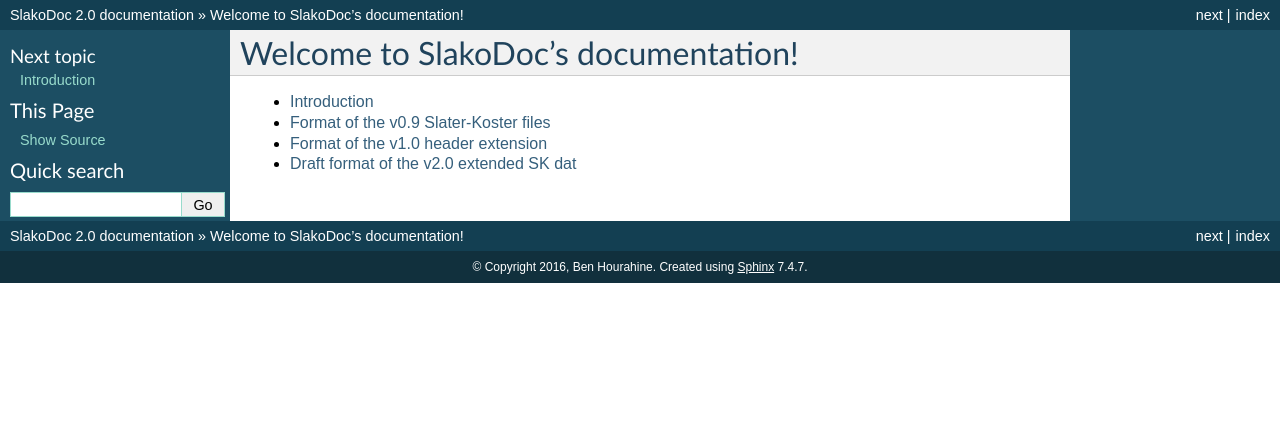
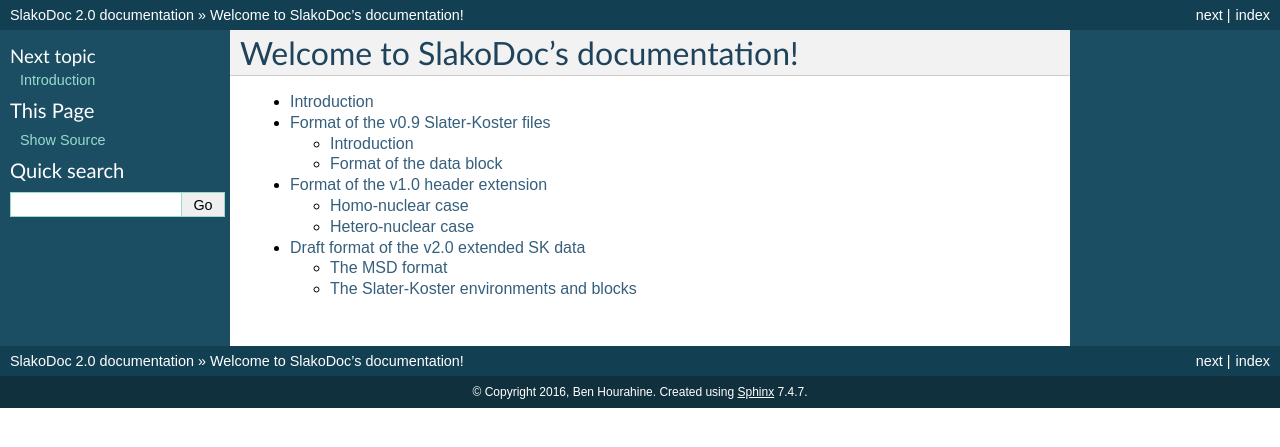
Before and after one commit to bhourahine/slako-doc, a Sphinx documentation site: the page built from source/index.rst, in a window 1280 px wide. Shown: the top 447 px of the page. Built offline with Sphinx 7.4.7, drawn with Linux system fonts in a browser that asks for light colours; some of the changed lines change nothing that is shown.

Commit message:
Added in start of msd format.
Description of the environment and blocks added. The actual SK data in
this format needs to be updated (section 4.2 in the document).

```diff
--- a/source/index.rst
+++ b/source/index.rst
@@ -7,7 +7,7 @@
 ====================================
 
 .. toctree::
-   :maxdepth: 1
+   :maxdepth: 2
 
    introduction.rst
    v0_9.rst
--- a/source/introduction.rst
+++ b/source/introduction.rst
@@ -2,9 +2,8 @@
 Introduction
 ============
 
-This document attempts to set out the format for several versions of the
-Slater-Koster data used in the `DFTB <http://www.dftb.org>`_ method.
+This document attempts to set out the format for several versions of the Slater-Koster data used in
+the `DFTB <http://www.dftb.org>`_ method.
 
-All current format versions are ordinary ASCII text files, with common file
-extensions of .skf (:ref:`version0.9` and :ref:`version1.0`) or .sk2
-(:ref:`version2.0`).
+All current format versions are ordinary ASCII text files, with common file extensions of .skf
+(:ref:`version0.9` and :ref:`version1.0`) or the draft .msd (:ref:`version2.0`) format.
--- a/source/v2_0.rst
+++ b/source/v2_0.rst
@@ -1,34 +1,220 @@
 .. _version2.0:
 
 =========================================
-Draft format of the v2.0 extended SK dat
+Draft format of the v2.0 extended SK data
 =========================================
 
-This format breaks backward compatibility with previous versions.
+This format breaks backward compatibility with previous versions and uses
+machine-readible structured data (MSD) to organise the data.
 
-To distingush from earlier formats, Slater-Koster files distributed from the `dftb.org
-<http://www.dftb.org>`__ site will use the file extension `.sk2` for text-based files.
 
-..
-   or `.json` for JSON format tagged data.
+The MSD format
+==============
 
-This file format is extensible (within some limits) and consists of a series of labelled blocks of
-data for atomic, diatomic pairs, and in principle 3 or 4 body terms, for the chemical elements in
-the Slater-Koster set. Distinct from previous versions, atomic (homo-nuclear) data is stored into a
-single file for each atom, while the heteroatomic data for a pair is packaged into a ``single`` data
-file for each pair of elements, instead of an asymmetric pair of files.
+This file format is extensible (within some limits) and consists of a series of
+tagged environments (which can be nested) together with labelled blocks of
+data. The data blocks can occur outside of an environment, and have fields that
+describe the type, number and layout of their associated data.
 
-Generic format of a data block
-==============================
+The format is currently encoded in ASCII, but both binary and unicode (UTF-8)
+[#]_ are planned. Line endings compliant with either windows or unix are
+accepted.
 
-Each section starts with a block label, begining with ``@`` as the first character at the start of
-the line, followed by the block name. The format of the block data will depend on the nature of the
-data tag.
+`qn. should there be a version tag for MSD (for example if extended precision
+tags get added later?`
 
-Comments in the file begin with ``#``, with any further characters on that line being ignored.
+.. [#] Fortran 03 supports ENCODING when opening files.
+
+Environments
+------------
+
+The general structure of an environment is a paired starting and ending tag,
+deliminated with a pair of labelled brace brackets::
+
+ {environment
+
+ {subenvironment
+
+ }subenvironment
+
+ }environment
+
+Environments can be repeated, and an unterminated environment is considered to
+continue until the end of the file (all subsequent environments and tags being
+within that environment).
+
+Environment names should be lower case and can contain numerical values and
+underscore characters ([a-z0-9_]).
+
+`qn. is there a maximum length for environment names?`
+
+
+Generic format of an MSD data block
+-----------------------------------
+
+Each section starts with a block label, begining with ``@`` as the first
+character at the start of the line, followed by the block's name which must be
+lower case and can contain the underscore character ([a-z_]). The format of the
+block data will depend on the nature of the data tag.
+
+The data type and number of entries in the section are then specified, along
+with (if required) the dimensioning of the data. The precision models of the
+data maps onto corresponding FORTRAN variables.
+
+`qn. what about case, all lower? Also the symbols l and 1 look nearly identical
+in a lot of fonts.`
+
+`qn. is there a maximum length for block names?`
+
++------+-----------------+
+| Data | Type            |
++------+-----------------+
+| l    | Logical         |
++------+-----------------+
+| i4   | Integer         |
++------+-----------------+
+| i8   | Long integer    |
++------+-----------------+
+| r4   | Real            |
++------+-----------------+
+| r8   | Double precision|
++------+-----------------+
+| c4   | Complex         |
++------+-----------------+
+| c8   | Double complex  |
++------+-----------------+
+| sNNN | String of length|
+|      | NNN characters  |
++------+-----------------+
+
+The generic format for a scalar or vector valued tags is ::
+
+  @label:type:nrentryelements
+
+where label is the block label, type the data identifier and nrEntryElements the
+number of data elements. Each element in the data is white space delimited.
+
+The format also supports array ordered data with the addition of (optional)
+comma delimited dimensioning ::
+
+  @data:i4,3,2
+  1 2
+  3 4
+  5 6
+
+where the dimension of each row is given, for example the above corresponds to a
+FORTRAN array shape of (2,3).
+
+`qn. what about multidimensional data, extra commas?`
+
+Specific data types
+-------------------
+
+Logical
+~~~~~~~
+
+Logical values represented as a single upper case character
+
++-+-----+
+|T|true |
++-+-----+
+|F|false|
++-+-----+
+
+For example ::
+
+  @sky_blue:l:1
+  T
+  @up_is_down:l:2
+  F
+  T
+  @table_of_logicals:l:2,3
+  T F F
+  F T T
+
+Integer
+~~~~~~~
+
+32 bit integer, for example ::
+
+  @values:i4:3
+  1 2 3
+
+Long integer
+~~~~~~~~~~~~
+
+64 bit integer, for example ::
+
+  @longvalues:i8
+  2147483647
+
+Real
+~~~~
+
+Single precision real (floating point numbers), corresponding to fortran 32 bit
+real. The number of significant digits for Single Precision Literals is 7, any
+digits beyond this will be truncated. Both standard and exponential notation is
+supported ::
+
+  @real:r4:1,2
+  10.0 1.0e1
+
+
+Double precision
+~~~~~~~~~~~~~~~~
+
+Corresponding to fortran 64 bit real. Both standard and exponential notation is
+supported, but the The number of significant digits for Double Precision
+Literals is 15, any digits beyond this will be truncated. ::
+
+  @real:r8:1,2
+  10.0 1.0e1
+
+Complex
+~~~~~~~
+
+Single precision complex values. Both real and imaginary parts are specified
+with delimiting white space ::
+
+  @complex_value:c4:2
+  1.0 -1.0
+  0.0  1.0
+
+Corresponding to the values :math:`1.0 - 1.0 i` and :math:`1.0 i`.
+
+`qn. what about new line characters between real an imaginary parts?`
+
+Double complex
+~~~~~~~~~~~~~~
+
+Corresponding to fortran 64 bit complex values. Both real and imaginary parts
+are specified with delimiting white space ::
+
+  @complex_value:c4:2
+  1.0e0 -1.0e0
+  0.0  1.0
+
+String
+~~~~~~
+
+Ascii character string of specified maximum length. The string starts after the
+new line character of the block specifier. `The the string can be prematurely
+terminated by a new line character. (?)` ::
+
+  @s11:1
+  10charaters
+
+The Slater-Koster environments and blocks
+=========================================
+
+
+Distinct from previous versions, atomic (homo-nuclear) data is stored into a
+single file for each atom, while the heteroatomic data for a pair is packaged
+into a ``single`` data file for each pair of elements, instead of an asymmetric
+pair of files.
 
 List of data blocks
-===================
+-------------------
 
 +------------------------------+-------------------------------------+
 | Keyword                      |Notes                                |
@@ -78,12 +264,12 @@
 
 
 Data stored in blocks
-~~~~~~~~~~~~~~~~~~~~~
+---------------------
 
 .. _@homo_nuclear:
 
 ``@homo_nuclear``
-------------------
+~~~~~~~~~~~~~~~~~
 
 Logical variable whether the atomic pair being described is homo- or
 hetero-nuclear. The homonuclear case requires additional data blocks to be
@@ -94,7 +280,7 @@
 .. _@tabulated:
 
 ``@tabulated``
-------------------
+~~~~~~~~~~~~~~
 
 Logical variable whether the S-K information is tabulated on a grid, or should be dynamically
 evaluated
@@ -104,7 +290,7 @@
 .. _@basis:
 
 ``@basis``
-----------
+~~~~~~~~~~
 
 Atomic basis functions, specified as total number of angular shells of functions
 followed by the indivdual angular momentum of each shell and a unique text label
@@ -118,7 +304,7 @@
 .. _@hamiltonian_integrals:
 
 ``@hamiltonian_integrals``
---------------------------
+~~~~~~~~~~~~~~~~~~~~~~~~~~
 
 Diatomic integral table containing the DFTB Hamiltonian between the atomic orbitals on a regular
 radial grid. The first line of this block corresponds to the number of radial distances ``nGrid``,
@@ -138,7 +324,7 @@
 .. _@overlap_integrals:
 
 ``@overlap_integrals``
-----------------------
+~~~~~~~~~~~~~~~~~~~~~~
 
 The overlap integrals should correspond to the angular ordering and grid used to store the
 hamiltonian elements. The overlap between functions is given by
@@ -152,7 +338,7 @@
 .. _@repulsive_spline:
 
 ``@repulsive_spline``
----------------------
+~~~~~~~~~~~~~~~~~~~~~
 
 Repulsive data specified as an exponential at short distance matched to a spline
 at longer distance. The format of the block is
@@ -212,7 +398,7 @@
 .. _@repulsive_polynomial:
 
 ``@repulsive_polynomial``
--------------------------
+~~~~~~~~~~~~~~~~~~~~~~~~~
 
 Repulsive data specified as a 9\ :sup:`th` order polynomial function given on a
 single line
@@ -231,14 +417,14 @@
 .. _@repulsive_grid:
 
 ``@repulsive_grid``
--------------------
+~~~~~~~~~~~~~~~~~~~
 
 Repulsive data specified as a set of raw (x,y) values
 
 .. _@xml_documentation:
 
 ``@xml_documentation``
-----------------------
+~~~~~~~~~~~~~~~~~~~~~~
 
 Documentation in xml format covering the creation, test systems and
 applicability and the publications the author of the file requires to be cited.
@@ -247,7 +433,7 @@
 .. _@atomic_mass:
 
 ``@atomic_mass``
-----------------
+~~~~~~~~~~~~~~~~
 
 ..
    Why include this if the atomic number is present?
@@ -259,7 +445,7 @@
 Value is only present for homonuclear files, and is the average isotopic mass of the element.
 
 ``@atomic_number``
-----------------
+~~~~~~~~~~~~~~~~
 
 Atomic number of the atom
 
@@ -270,7 +456,7 @@
 .. _@onsite_energies:
 
 ``@onsite_energies``
---------------------
+~~~~~~~~~~~~~~~~~~~~
 
 Onsite energies for the basis functions (Hartree), one value for each shell
 
@@ -279,7 +465,7 @@
 .. _@reference_occupations:
 
 ``@reference_occupations``
---------------------------
+~~~~~~~~~~~~~~~~~~~~~~~~~~
 
 Neutral atomic reference occupations for the atom in its ground state
 
@@ -289,7 +475,7 @@
 
 
 ``@basis_fns``
---------------
+~~~~~~~~~~~~~~
 
 Basis states for the atom, currently listed for Slater-type orbitals (STOs)
 
@@ -298,7 +484,7 @@
 .. _@atomic_hubbard_us:
 
 ``@atomic_hubbard_us``
-----------------------
+~~~~~~~~~~~~~~~~~~~~~~
 
 Hubbard U values for the atomic shells
 
@@ -307,7 +493,7 @@
 .. _@atomic_spin_ws:
 
 ``@atomic_spin_ws``
--------------------
+~~~~~~~~~~~~~~~~~~~
 
 Matrix of atomic spin derivatives
 
@@ -329,14 +515,14 @@
 .. _@atomic_third_order:
 
 ``@atomic_third_order``
------------------------
+~~~~~~~~~~~~~~~~~~~~~~~
 
 Matrix of 3\ :sup:`rd` order diagonal derivatives
 
 .. _@atomic_spinorbit_xis:
 
 ``@atomic_spinorbit_xis``
--------------------------
+~~~~~~~~~~~~~~~~~~~~~~~~~
 
 Spin-orbit coupling constants
 
@@ -346,15 +532,15 @@
 .. _@atomic_onsite_corection:
 
 ``@atomic_onsite_corection``
-----------------------------
+~~~~~~~~~~~~~~~~~~~~~~~~~~~~
 
 .. _@atomic_trans_dipole:
 
 
 ``@atomic_trans_dipole``
-------------------------
+~~~~~~~~~~~~~~~~~~~~~~~~
 
 .. _@atomic_dipole_corection:
 
 ``@atomic_dipole_corection``
-----------------------------
+~~~~~~~~~~~~~~~~~~~~~~~~~~~~
```
